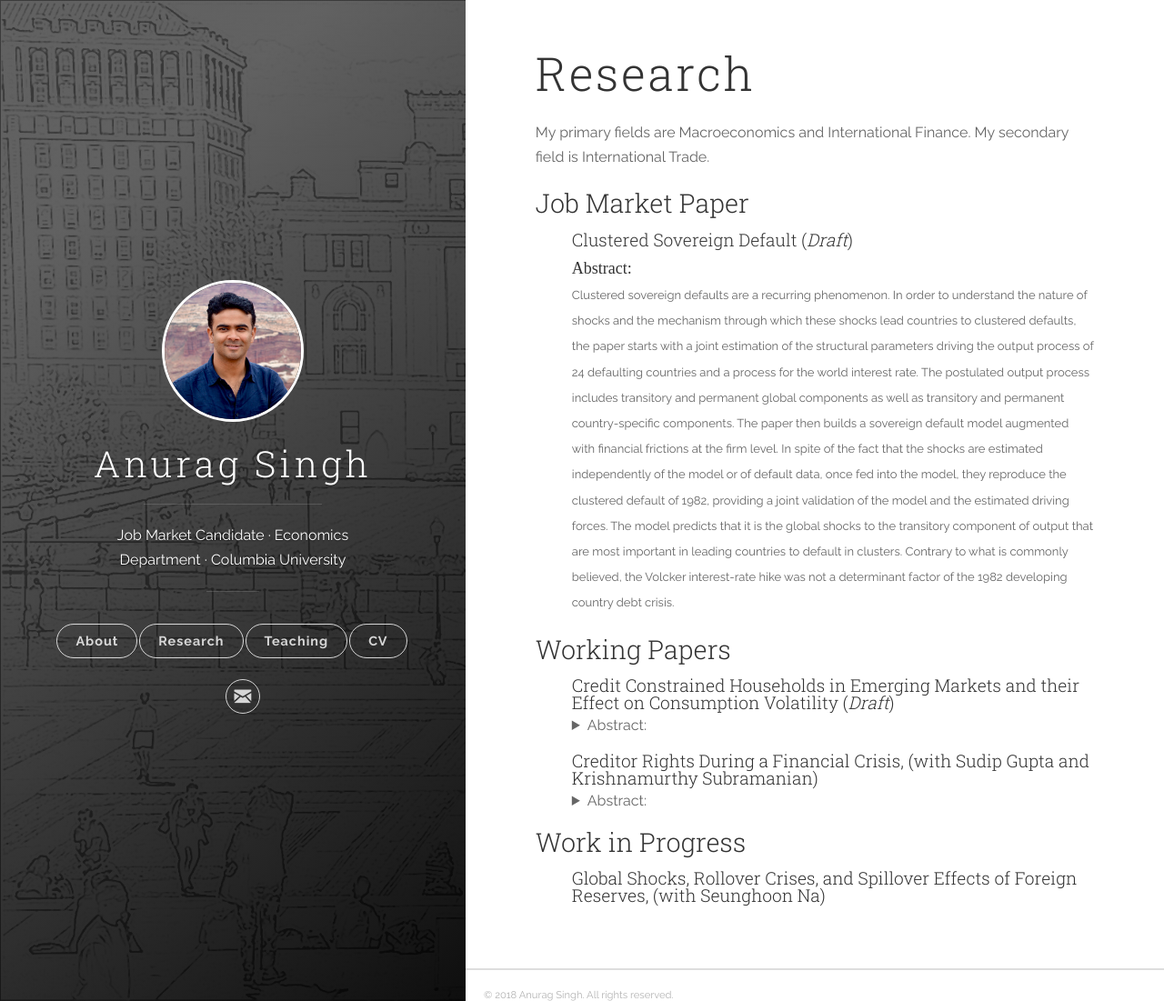
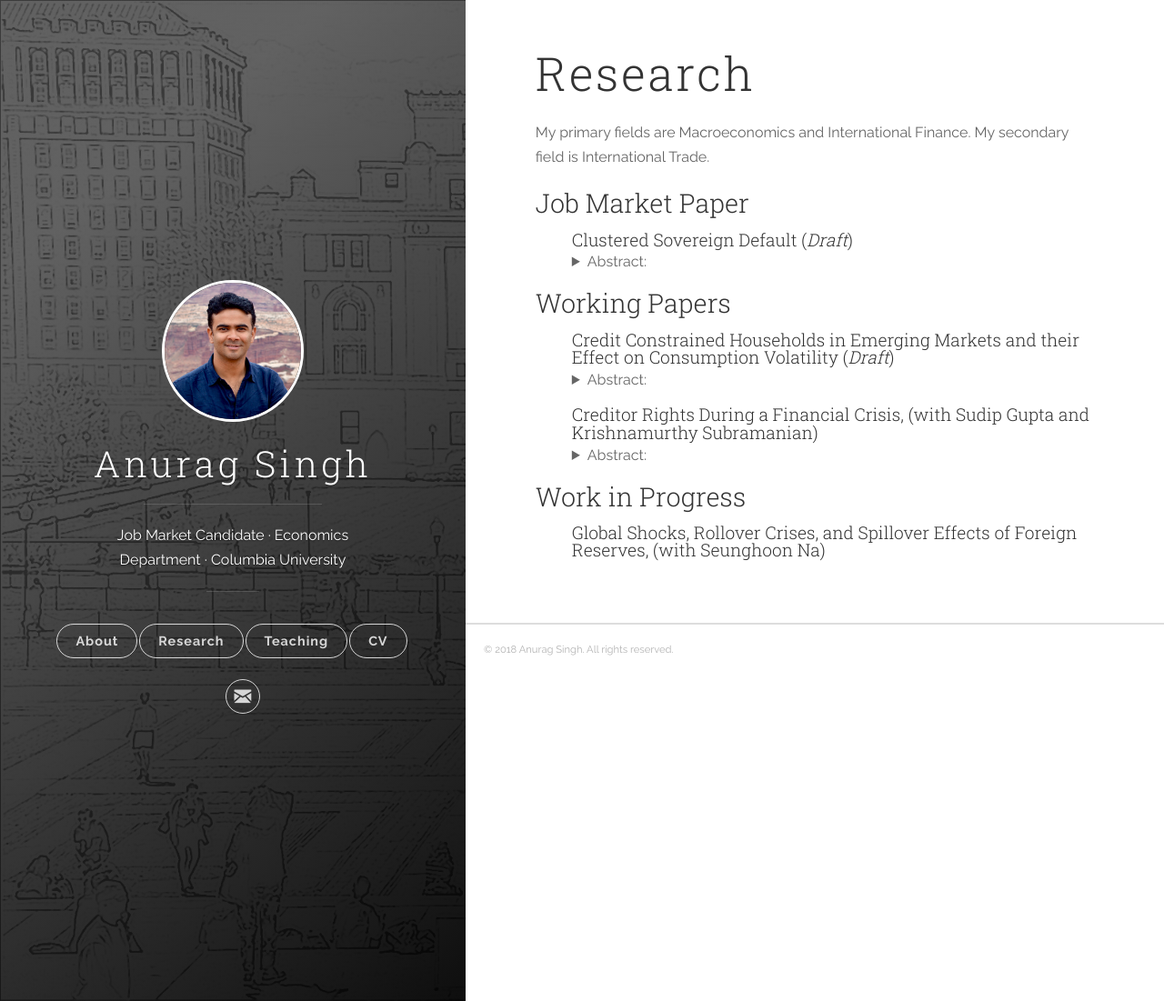
Before and after one commit to vinayakiyer/vinayakiyer.github.io, a Jekyll site: the page built from _posts/2018-06-13-research.markdown, in a window 1280 px wide and 1101 px high. Shown: the whole window at 91% size. Built offline with Jekyll 4.4.1, drawn with Linux system fonts in a browser that asks for light colours.

Commit message:
Update 2018-06-13-research.markdown

```diff
--- a/_posts/2018-06-13-research.markdown
+++ b/_posts/2018-06-13-research.markdown
@@ -11,7 +11,7 @@ tags: [jekyll]
 <ul>
   <h4><b>Clustered Sovereign Default</b>
 (<!--<a href="{{ site.baseurl }}/files/Paper1.pdf" target="_blank">--><em>Draft</em><!--</a>-->)</h4>
-  <h5><i>Abstract:</i></h5><p><font size="2">Clustered sovereign defaults are a recurring phenomenon. In order to understand the nature of shocks and the mechanism through which these shocks lead countries to clustered defaults, the paper starts with a joint estimation of the structural parameters driving the output process of 24 defaulting countries and a process for the world interest rate. The postulated output process includes transitory and permanent global components as well as transitory and permanent country-specific components. The paper then builds a sovereign default model augmented with financial frictions at the firm level. In spite of the fact that the shocks are estimated independently of the model or of default data, once fed into the model, they reproduce the clustered default of 1982, providing a joint validation of the model and the estimated driving forces. The model predicts that it is the global shocks to the transitory component of output that are most important in leading countries to default in clusters. Contrary to what is commonly believed, the Volcker interest-rate hike was not a determinant factor of the 1982 developing country debt crisis.</font></p>
+<details><summary>Abstract:</summary><p><font size="2">Clustered sovereign defaults are a recurring phenomenon. In order to understand the nature of shocks and the mechanism through which these shocks lead countries to clustered defaults, the paper starts with a joint estimation of the structural parameters driving the output process of 24 defaulting countries and a process for the world interest rate. The postulated output process includes transitory and permanent global components as well as transitory and permanent country-specific components. The paper then builds a sovereign default model augmented with financial frictions at the firm level. In spite of the fact that the shocks are estimated independently of the model or of default data, once fed into the model, they reproduce the clustered default of 1982, providing a joint validation of the model and the estimated driving forces. The model predicts that it is the global shocks to the transitory component of output that are most important in leading countries to default in clusters. Contrary to what is commonly believed, the Volcker interest-rate hike was not a determinant factor of the 1982 developing country debt crisis.</font></p></details>
 
 </ul>
 
```
